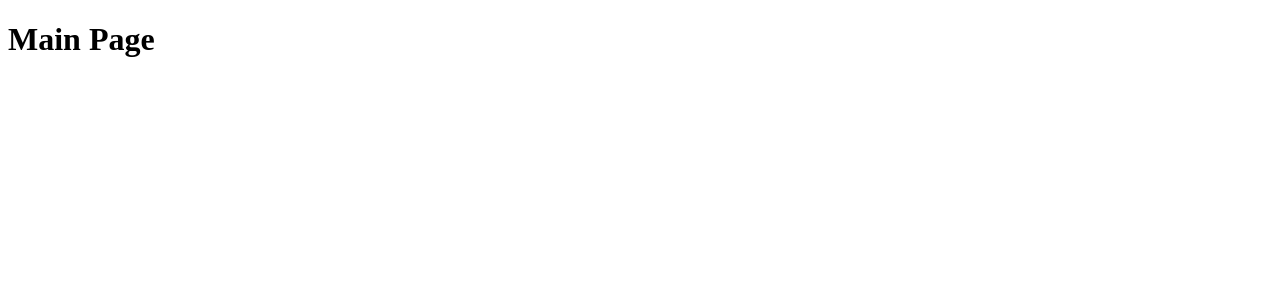
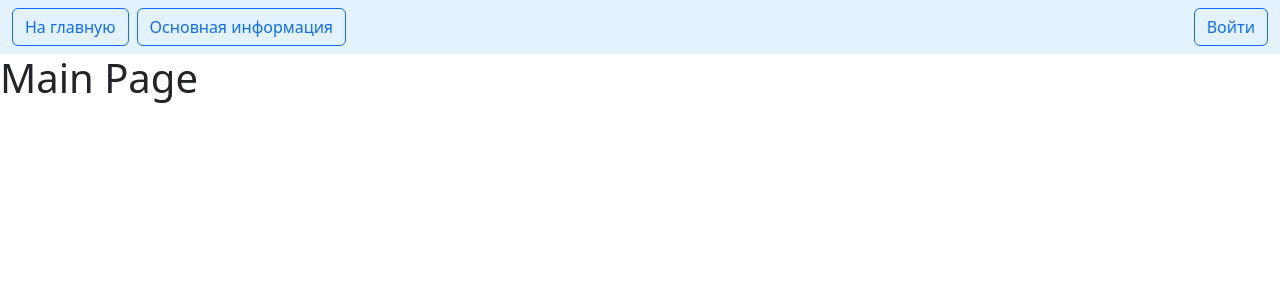
Before and after one commit to nikrassel/rs-test, a React (Create React App) app: page / in a window 1280 px wide. Shown: the top 300 px of the page. Built offline with nearby package versions, Linux system fonts and the light colour scheme.

Commit message:
add navbar

```diff
--- a/package.json
+++ b/package.json
@@ -10,6 +10,7 @@
     "@types/node": "^16.18.42",
     "@types/react": "^18.2.20",
     "@types/react-dom": "^18.2.7",
+    "bootstrap": "^5.3.1",
     "react": "^18.2.0",
     "react-dom": "^18.2.0",
     "react-router-dom": "^6.15.0",
--- a/src/App.tsx
+++ b/src/App.tsx
@@ -4,10 +4,12 @@ import Main from "./pages/main";
 import BrowseInfo from "./pages/browseInfo";
 import Login from "./pages/login";
 import NotFound from "./pages/notFound";
+import Navbar from "./components/Navbar/navbar";
 
 function App() {
   return (
     <>
+      <Navbar />
       <Routes>
         <Route path="/" element={<Main />} />
         <Route path="/browse" element={<BrowseInfo />} />
--- /dev/null
+++ b/src/components/Navbar/navbar.tsx
@@ -0,0 +1,37 @@
+import React from "react";
+import { Link } from "react-router-dom";
+
+const Navbar = () => {
+  return (
+    <nav
+      className="navbar navbar-expand-lg navbar-light"
+      style={{ backgroundColor: "#e3f2fd" }}
+    >
+      <div className="container-fluid">
+        <div className="collapse navbar-collapse" id="navbarScroll">
+          <ul className="navbar-nav me-auto my-2 my-lg-0 navbar-nav-scroll">
+            <li className="nav-item me-2">
+              <Link to={"/"}>
+                <button className="btn btn-outline-primary">На главную</button>
+              </Link>
+            </li>
+            <li className="nav-item">
+              <Link to={"/browse"}>
+                <button className="btn btn-outline-primary">
+                  Основная информация
+                </button>
+              </Link>
+            </li>
+          </ul>
+          <form className="d-flex">
+            <Link to={"/login"}>
+              <button className="btn btn-outline-primary">Войти</button>
+            </Link>
+          </form>
+        </div>
+      </div>
+    </nav>
+  );
+};
+
+export default Navbar;
--- a/src/index.tsx
+++ b/src/index.tsx
@@ -2,6 +2,8 @@ import React from "react";
 import ReactDOM from "react-dom/client";
 import { BrowserRouter } from "react-router-dom";
 import App from "./App";
+import "bootstrap/dist/css/bootstrap.css";
+import "bootstrap/dist/js/bootstrap.bundle.min";
 
 const root = ReactDOM.createRoot(
   document.getElementById("root") as HTMLElement
```
Also changed, not shown: 1 other file (tests, documents, lock files or other folders).
